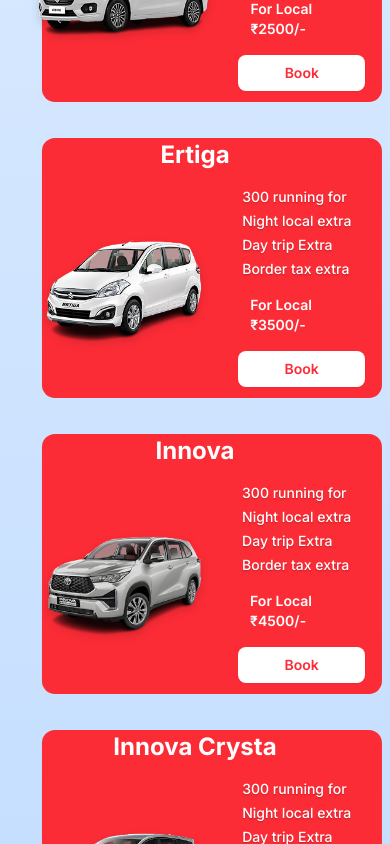
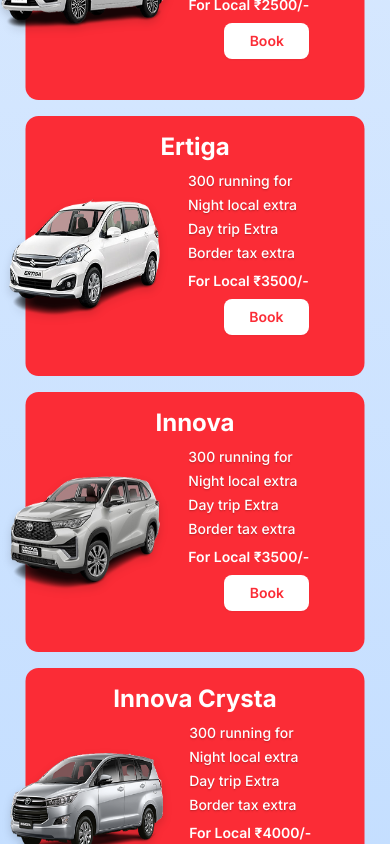
Before and after one commit to gourav-1711/tour-web, a Next.js app: page / in a window 390 px wide. Shown: the part 3120-3964 px from the top of the page. Built offline with nearby package versions, Linux system fonts and the light colour scheme.

Commit message:
fleet image fixed

```diff
--- a/src/components/section/Destination.jsx
+++ b/src/components/section/Destination.jsx
@@ -57,7 +57,7 @@
           </p>
         </div>
 
-        <div className="grid grid-cols-1 md:grid-cols-2 lg:grid-cols-3 gap-6">
+        <div className="grid grid-cols-1 sm:grid-cols-2 lg:grid-cols-3 gap-6">
           {destinations.map((destination, index) => (
             <div
               key={index}
--- a/src/components/section/Fleet.jsx
+++ b/src/components/section/Fleet.jsx
@@ -48,7 +48,7 @@
                   "Day trip Extra",
                   "Border tax extra",
                 ],
-                price: "For Local ₹4500/-",
+                price: "For Local ₹3500/-",
                 image: "/innova.png",
               },
               {
@@ -60,7 +60,7 @@
                   "Day trip Extra",
                   "Border tax extra",
                 ],
-                price: "For Local ₹4800/-",
+                price: "For Local ₹4000/-",
                 image: "/innovacrysta.png",
               },
               {
@@ -80,38 +80,38 @@
               <div
                 data-aos="fade-up"
                 data-aos-delay={(index % 2) * 50}
-                className="relative w-[95%] md:w-[75%] lg:w-[47%]"
+                className="relative w-[98%] p-3 sm:p-0 sm:w-[85%] md:w-[70%] lg:w-[47%]"
                 key={index}
               >
                 {/* Background box */}
-                <div className="rounded-[13px] absolute top-1/10 -translate-y-1/10 left-[55%] md:left-1/2 -translate-x-1/2 bg-red-500 max-w-[100%] w-[365px] md:w-[339px] h-[260px] md:h-[234px] z-0 p-2"></div>
+                <div className="rounded-[13px] absolute top-1/10 -translate-y-1/10 left-1/2 -translate-x-1/2 bg-red-500 max-w-[100%] w-[339px] h-[260px] sm:h-[234px] z-0 p-2"></div>
 
                 {/* Title */}
-                <h3 className="relative z-10 text-2xl font-bold mb-4 text-center text-background">
+                <h3 className="relative z-10 text-2xl font-bold mb-2 sm:mb-4 text-center text-background">
                   {vehicle.name}
                 </h3>
 
                 {/* Content */}
-                <div className="flex gap-4 relative z-10">
+                <div className="flex gap-0 sm:gap-2 relative z-10 ">
                   <div className="flex items-center">
                     <Image
                       width={200}
                       height={200}
                       src={vehicle.image || "/placeholder.svg"}
                       alt={vehicle.name}
-                      className="h-28 md:h-36 w-auto drop-shadow-lg"
+                      className="h-32 sm:h-36 w-auto drop-shadow-lg -ml-11 [@media(min-width:550px)]:-ml-0 sm:-mr-0 "
                     />
                   </div>
                   <div className="text-background">
                     {/* Features */}
-                    <ul className="text-sm space-y-1 mb-4 ml-1 md:ml-3 font-medium text-shadow-sm">
+                    <ul className="text-sm space-y-1 mb-2 sm:mb-4 font-medium text-shadow-sm -ml-9 [@media(min-width:550px)]:-ml-0">
                       {vehicle.features.map((feature, idx) => (
                         <li key={idx}>{feature}</li>
                       ))}
                     </ul>
                     {/* Price */}
                     {vehicle.price && (
-                      <p className="font-semibold text-sm mb-4 ml-3">
+                      <p className="font-semibold text-sm mb-2 sm:mb-4 -ml-9 [@media(min-width:550px)]:-ml-0">
                         {vehicle.price}
                       </p>
                     )}
@@ -132,7 +132,7 @@
 
 //  <Card
 //                 key={index}
-//                 className="relative bg-red-500 text-white shadow-lg overflow-visible max-w-sm mx-auto rounded-lg w-[95%] md:w-[45%]"
+//                 className="relative bg-red-500 text-white shadow-lg overflow-visible max-w-sm mx-auto rounded-lg w-[95%] sm:w-[45%]"
 //               >
 //                 <CardContent className="p-6 text-center">
 //                   {/* Vehicle Name */}
```
